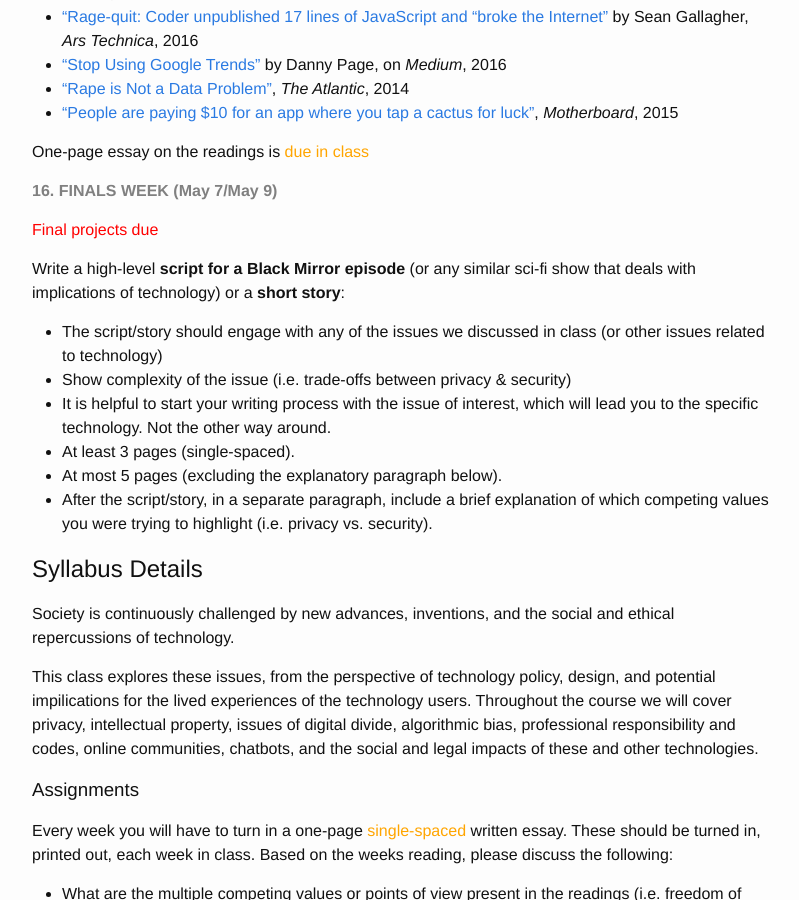
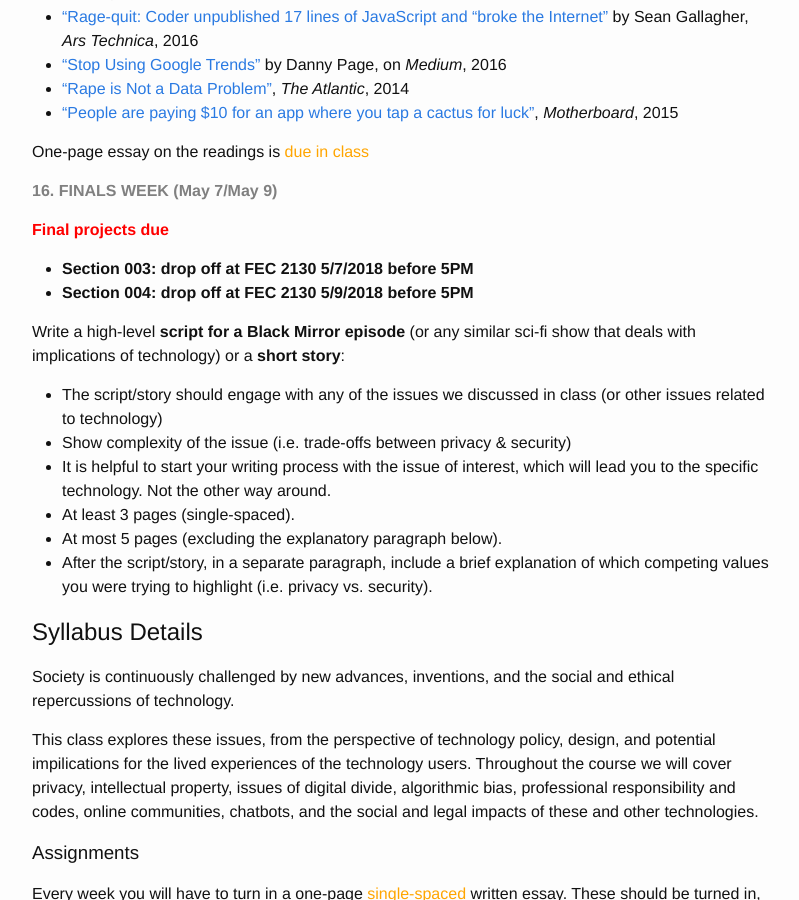
Before and after one commit to marinkala/marinkala.github.com, a Jekyll site: the page built from 5teaching.md, in a window 1280 px wide and 900 px high, scrolled down 3901 px. Shown: the whole window, without its empty margins (238-1037 px from the left). Built offline with Jekyll 4.4.1, drawn with Linux system fonts in a browser that asks for light colours.

Commit message:
final project drop off

```diff
--- a/5teaching.md
+++ b/5teaching.md
@@ -186,7 +186,10 @@
 
 **<span style="color:grey">16. FINALS WEEK (May 7/May 9)  </span>**
 
-<span style="color:red">Final projects due</span>
+<span style="color:red">**Final projects due**</span>
+
+* **Section 003: drop off at FEC 2130 5/7/2018  before 5PM**
+* **Section 004: drop off at FEC 2130 5/9/2018  before 5PM**
 
 Write a high-level **script for a Black Mirror episode** (or any similar sci-fi show that deals with implications of technology) or a **short story**:
 
```
